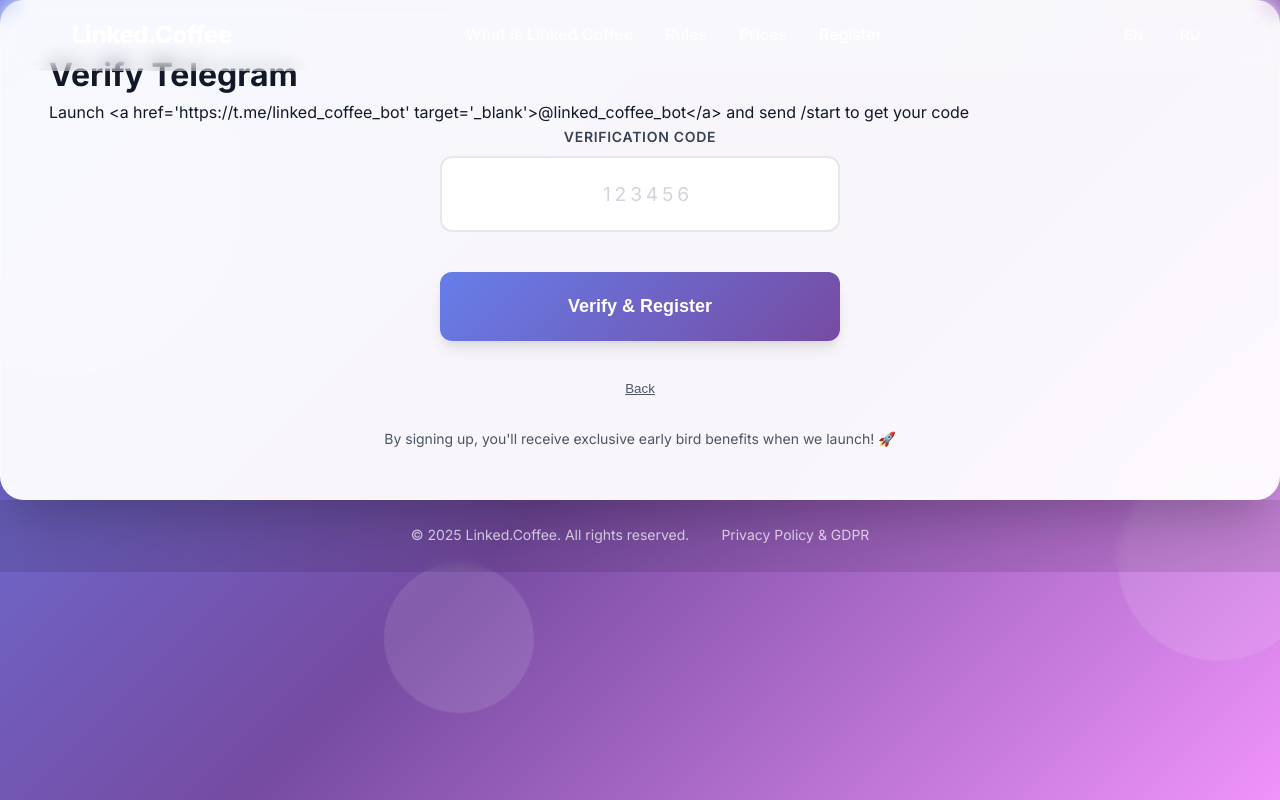
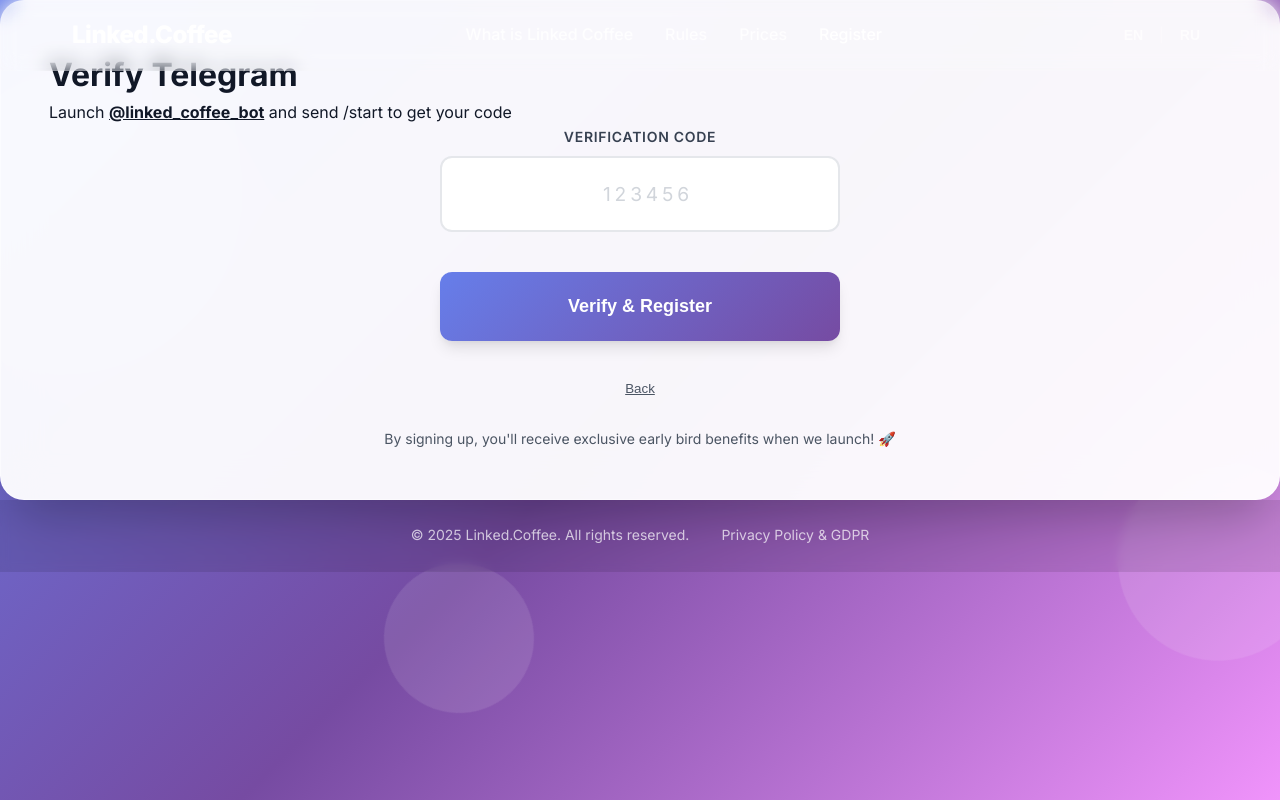
Before and after one commit to postnikov/linking_coffee, a React (Create React App) app in the folder frontend/: page /register in a window 1280 px wide. Both pictures are taken after typing "Sample" into the empty fields and a click on the button "Get Code". Built offline with nearby package versions, Linux system fonts and the light colour scheme.

Commit message:
Fix HTML link rendering in translations using Trans components

```diff
--- a/frontend/src/locales/en.json
+++ b/frontend/src/locales/en.json
@@ -22,7 +22,7 @@
         "error_generic": "Something went wrong. Please try again.",
         "step1_btn": "Get Code",
         "step2_title": "Verify Telegram",
-        "step2_subtitle": "Launch <a href='https://t.me/linked_coffee_bot' target='_blank'>@linked_coffee_bot</a> and send /start to get your code",
+        "step2_subtitle": "Launch <1>@linked_coffee_bot</1> and send /start to get your code",
         "otp_label": "Verification Code",
         "otp_placeholder": "123456",
         "verify_btn": "Verify & Register"
--- a/frontend/src/locales/ru.json
+++ b/frontend/src/locales/ru.json
@@ -22,7 +22,7 @@
         "error_generic": "Что-то пошло не так. Пожалуйста, попробуйте снова.",
         "step1_btn": "Получить код",
         "step2_title": "Подтверждение Telegram",
-        "step2_subtitle": "Запустите <a href='https://t.me/linked_coffee_bot' target='_blank'>@linked_coffee_bot</a> и отправьте /start, чтобы получить код",
+        "step2_subtitle": "Запустите <1>@linked_coffee_bot</1> и отправьте /start, чтобы получить код",
         "otp_label": "Код подтверждения",
         "otp_placeholder": "123456",
         "verify_btn": "Подтвердить и зарегистрироваться"
--- a/frontend/src/pages/Register.js
+++ b/frontend/src/pages/Register.js
@@ -72,7 +72,12 @@
                     {step === 1 ? (
                         <Trans i18nKey="form.subtitle" />
                     ) : (
-                        <Trans i18nKey="form.step2_subtitle" />
+                        <Trans
+                            i18nKey="form.step2_subtitle"
+                            components={{
+                                1: <a href="https://t.me/linked_coffee_bot" target="_blank" rel="noopener noreferrer" style={{ color: 'inherit', textDecoration: 'underline', fontWeight: 'bold' }} />
+                            }}
+                        />
                     )}
                 </p>
 
```
